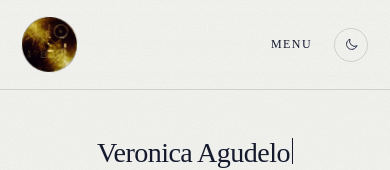
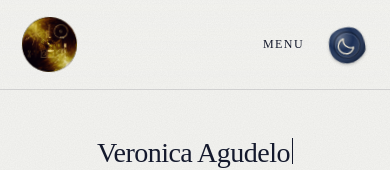
Before and after one commit to veronicas-world/aboutme, a Next.js app: page / in a window 390 px wide. Shown: the top 170 px of the page. Built offline with nearby package versions, Linux system fonts and the light colour scheme.

Commit message:
Nav: wax-seal theme button and evenly spaced mobile menu
Co-authored-by: factory-droid[bot] <138933559+factory-droid[bot]@users.noreply.github.com>

```diff
--- a/src/app/globals.css
+++ b/src/app/globals.css
@@ -652,14 +652,39 @@ a { color: inherit; text-decoration: none; }
 
 /* light/dark switch: both icons are rendered, CSS shows the right one so the
    server markup never depends on the visitor's saved theme */
+/* the switch is a wax seal: navy wax on paper, cream wax at night, with the
+   moon or sun pressed into it */
+:root {
+  --seal-wax: #1d3157;
+  --seal-mark: #e9e4d6;
+}
+:root[data-theme="dark"] {
+  --seal-wax: #ddd6c3;
+  --seal-mark: #1a2133;
+}
 .theme-toggle {
   display: grid; place-items: center;
-  width: 34px; height: 34px; padding: 0;
-  border: 1px solid var(--line); border-radius: 50%;
-  background: transparent; color: var(--ink-2);
-  cursor: pointer; transition: color 0.2s, border-color 0.2s;
+  width: 42px; height: 42px; padding: 0;
+  border: 0; background: transparent;
+  cursor: pointer;
+  -webkit-tap-highlight-color: transparent;
 }
-.theme-toggle:hover { color: var(--accent); border-color: var(--accent); }
+.theme-toggle .seal {
+  display: block; overflow: visible;
+  filter: drop-shadow(0 1.5px 1.5px rgba(0, 0, 0, 0.28));
+  transform: rotate(-6deg);
+  transition: transform 0.35s cubic-bezier(.3, 1.4, .5, 1), filter 0.35s;
+}
+.theme-toggle:hover .seal {
+  transform: rotate(4deg) scale(1.06);
+  filter: drop-shadow(0 3px 3px rgba(0, 0, 0, 0.3));
+}
+.theme-toggle:active .seal { transform: rotate(4deg) scale(0.96); }
+.theme-toggle:focus-visible { outline: 1px solid var(--accent); outline-offset: 3px; border-radius: 50%; }
+.seal-wax { fill: var(--seal-wax); transition: fill 0.3s; }
+.seal-mark > g > path:last-child,
+.seal-mark .icon-sun > circle,
+.seal-mark .icon-sun > path { stroke: var(--seal-mark); }
 .theme-toggle .icon-sun { display: none; }
 :root[data-theme="dark"] .theme-toggle .icon-sun { display: block; }
 :root[data-theme="dark"] .theme-toggle .icon-moon { display: none; }
@@ -708,7 +733,8 @@ a { color: inherit; text-decoration: none; }
 }
 @media (max-width: 820px) {
   .nav-right { gap: 18px; }
-  .nav-links { font-size: 18px; }
+  /* the desktop gap would stack under each full-width row in the dropdown */
+  .nav-links { font-size: 18px; gap: 0; }
 }
 @media (max-width: 700px) {
   .cloud-band { height: 120px; -webkit-mask-size: auto 120px; mask-size: auto 120px; }
--- a/src/components/ThemeToggle.tsx
+++ b/src/components/ThemeToggle.tsx
@@ -1,6 +1,17 @@
 "use client";
 
+import { useId } from "react";
+
+// Irregular wax-blob outline (drawn once, fixed so server and client markup match).
+const WAX =
+  "M22.00 3.60 C24.92 3.53 28.29 3.80 30.88 5.07 C33.48 6.35 35.98 8.81 37.55 11.26 C39.13 13.71 39.85 16.82 40.34 19.77 C40.83 22.73 41.44 26.26 40.49 29.01 C39.54 31.76 36.95 34.32 34.63 36.26 C32.32 38.20 29.47 39.95 26.60 40.67 C23.73 41.39 20.30 41.31 17.42 40.59 C14.53 39.87 11.47 38.32 9.30 36.34 C7.12 34.35 5.36 31.45 4.37 28.68 C3.39 25.92 3.13 22.70 3.39 19.74 C3.64 16.78 4.26 13.27 5.92 10.90 C7.58 8.53 10.66 6.72 13.34 5.51 C16.02 4.29 19.08 3.67 22.00 3.60Z";
+
+const MOON = "M28.6 25.2A8 8 0 0 1 18.8 15.4a8 8 0 1 0 9.8 9.8Z";
+const SUN_RAYS =
+  "M22 11.6v2.2M22 30.2v2.2M11.6 22h2.2M30.2 22h2.2M14.6 14.6l1.6 1.6M27.8 27.8l1.6 1.6M14.6 29.4l1.6-1.6M27.8 16.2l1.6-1.6";
+
 export default function ThemeToggle() {
+  const id = useId().replace(/:/g, "");
   const toggle = () => {
     const root = document.documentElement;
     const next = root.dataset.theme === "dark" ? "light" : "dark";
@@ -11,12 +22,33 @@ export default function ThemeToggle() {
   };
   return (
     <button type="button" className="theme-toggle" onClick={toggle} aria-label="Switch light or dark theme">
-      <svg className="icon-moon" width="15" height="15" viewBox="0 0 24 24" fill="none" stroke="currentColor" strokeWidth="1.6" strokeLinecap="round" strokeLinejoin="round" aria-hidden="true">
-        <path d="M20.5 14.5A8.5 8.5 0 0 1 9.5 3.5a8.5 8.5 0 1 0 11 11Z" />
-      </svg>
-      <svg className="icon-sun" width="16" height="16" viewBox="0 0 24 24" fill="none" stroke="currentColor" strokeWidth="1.6" strokeLinecap="round" aria-hidden="true">
-        <circle cx="12" cy="12" r="4" />
-        <path d="M12 2v2.5M12 19.5V22M2 12h2.5M19.5 12H22M4.9 4.9l1.8 1.8M17.3 17.3l1.8 1.8M4.9 19.1l1.8-1.8M17.3 6.7l1.8-1.8" />
+      <svg className="seal" width="42" height="42" viewBox="0 0 44 44" aria-hidden="true">
+        <defs>
+          <radialGradient id={`${id}-sheen`} cx="34%" cy="28%" r="78%">
+            <stop offset="0" stopColor="#fff" stopOpacity="0.32" />
+            <stop offset="0.45" stopColor="#fff" stopOpacity="0" />
+            <stop offset="1" stopColor="#000" stopOpacity="0.32" />
+          </radialGradient>
+        </defs>
+        <path className="seal-wax" d={WAX} />
+        <path d={WAX} fill={`url(#${id}-sheen)`} />
+        {/* pressed rim: a dark groove with a light lip just inside it */}
+        <circle cx="22" cy="22" r="13.6" fill="none" stroke="#000" strokeOpacity="0.3" strokeWidth="1.4" />
+        <circle cx="22.4" cy="22.6" r="12.5" fill="none" stroke="#fff" strokeOpacity="0.16" strokeWidth="0.9" />
+        <g className="seal-mark" fill="none" strokeWidth="1.5" strokeLinecap="round" strokeLinejoin="round">
+          <g className="icon-moon">
+            <path d={MOON} transform="translate(0.5 0.6)" stroke="#000" strokeOpacity="0.35" />
+            <path d={MOON} />
+          </g>
+          <g className="icon-sun">
+            <g transform="translate(0.5 0.6)" stroke="#000" strokeOpacity="0.35">
+              <circle cx="22" cy="22" r="4.4" />
+              <path d={SUN_RAYS} />
+            </g>
+            <circle cx="22" cy="22" r="4.4" />
+            <path d={SUN_RAYS} />
+          </g>
+        </g>
       </svg>
     </button>
   );
```
